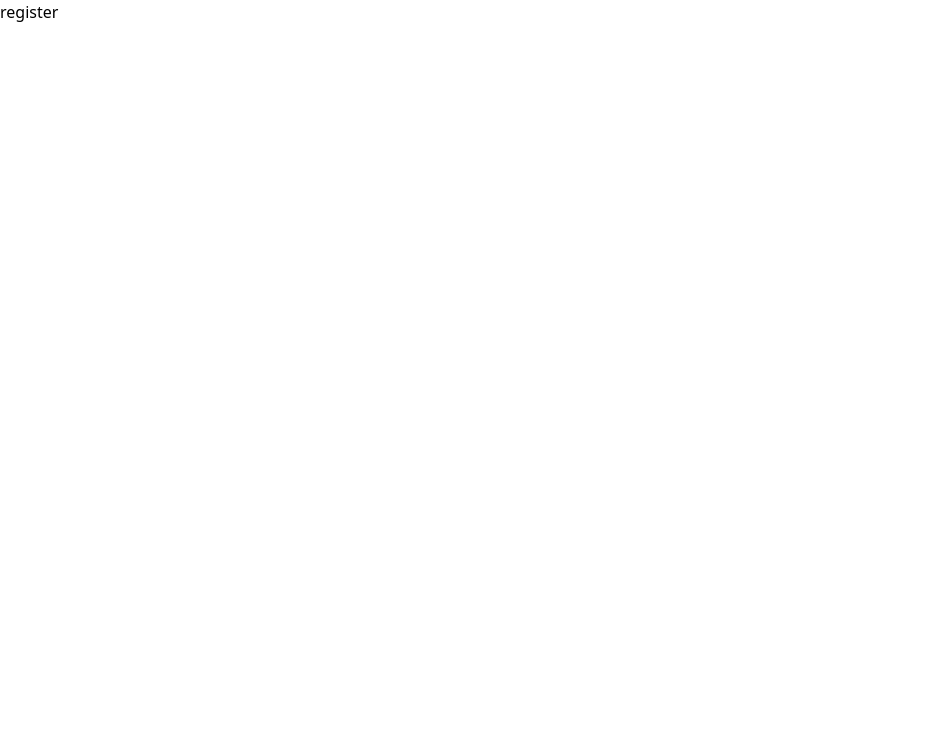
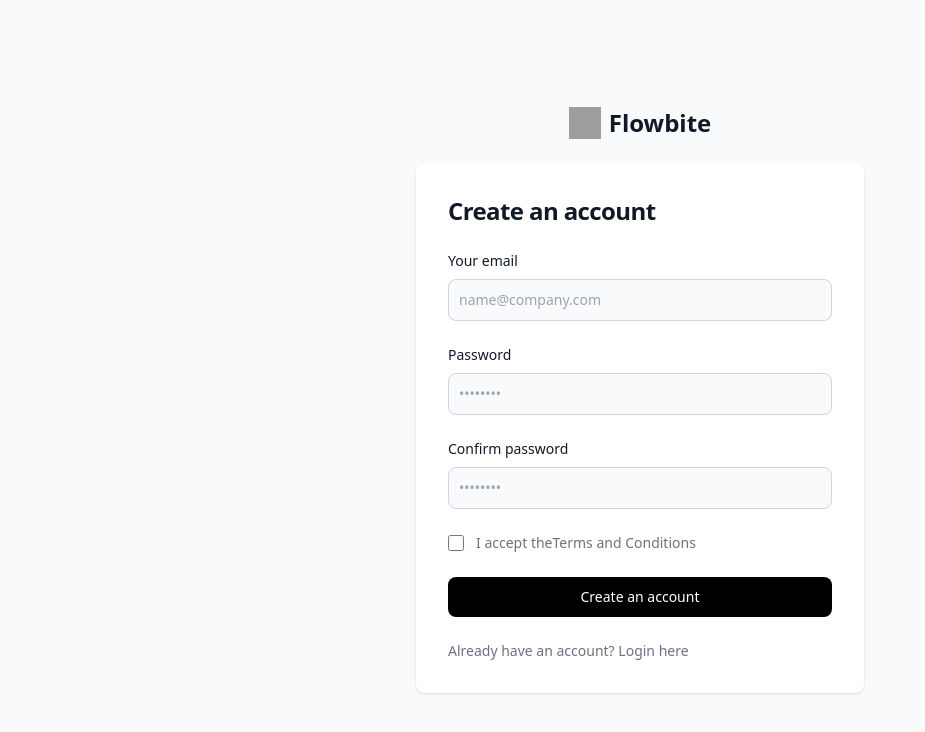
Before and after one commit to mihir1811/my-ecom-frontend, a React (Vite) app: page /register in a window 1280 px wide. Shown: the top 732 px of the page, without its empty margins (0-925 px from the left). Built offline with nearby package versions, Linux system fonts and the light colour scheme; grey boxes are pictures that could not be loaded.

Commit message:
add redux

```diff
--- a/config.js
+++ b/config.js
@@ -1 +1 @@
-export const API_URL = "http://localhost:5000"
+export const API_URL = "http://localhost:5000/api"
--- a/src/App.jsx
+++ b/src/App.jsx
@@ -1,7 +1,7 @@
 import { useState } from "react";
 import "./App.css";
 import ThemeProvider from "./ThemeProvider";
-import { Routes, Route, BrowserRouter, Navigate } from "react-router-dom";
+import { Routes, Route, BrowserRouter } from "react-router-dom";
 import Home from "./pages/Home";
 import { Provider } from "react-redux";
 import store from "./redux/store";
@@ -11,6 +11,7 @@ import Products from "./pages/Products";
 import PageNotFound from "./pages/PageNotFound";
 import SignInPage from "./pages/SignInPage/SignInPage";
 import UserLogin from "./pages/authPages/UserLogin";
+import UserSignup from "./pages/authPages/UserSignup";
 
 function App() {
   const [userRole, setUserRole] = useState("user");
@@ -28,10 +29,13 @@ function App() {
           <BrowserRouter>
             <Routes>
               <Route path="/" element={<h1>home</h1>} />
-              <Route path="/seller/register" element={<h1>new seller register</h1>} />
+              <Route
+                path="/seller/register"
+                element={<h1>new seller register</h1>}
+              />
               <Route path="/seller/login" element={<h1>new seller login</h1>} />
               <Route path="/login" element={<UserLogin />} />
-              <Route path="/register" element={<h1>register</h1>} />
+              <Route path="/register" element={<UserSignup />} />
               <Route
                 path="/home"
                 element={
@@ -45,6 +49,7 @@ function App() {
               <Route path="/about" element={<About />} />
               <Route path="/contact-us" element={<Contact />} />
               <Route path="/products" element={<Products />} />
+              <Route path="/terms-and-conditions" element={<h1>terms page</h1>} />
               <Route path="*" element={<PageNotFound />} />
               {/* This line should be at the end */}
             </Routes>
--- a/src/components/Header.jsx
+++ b/src/components/Header.jsx
@@ -10,7 +10,6 @@ const Header = () => {
   const dispatch = useDispatch();
   const userData = useSelector((data) => data.userData);
   const [isCartOpen, setIsCartOpen] = useState(false);
-  console.log(userData, "AErhhjstjty");
 
   return (
     <>
--- /dev/null
+++ b/src/components/Loader.jsx
@@ -0,0 +1,12 @@
+export const Loader = () => {
+    return (
+      <div className="loader-container fixed inset-0 z-50 flex justify-center items-center bg-black bg-opacity-50">
+        <div
+          className="inline-block h-12 w-12 animate-spin rounded-full border-4 border-solid border-current border-r-transparent align-[-0.125em] motion-reduce:animate-[spin_1.5s_linear_infinite] text-[#00FF00]"
+          role="status"
+        >
+          <span className="sr-only">Loading...</span>
+        </div>
+      </div>
+    );
+  };
--- /dev/null
+++ b/src/pages/authPages/UserSignup.jsx
@@ -0,0 +1,165 @@
+import React from "react";
+import { useForm } from "react-hook-form";
+import axios from "axios";
+import { API_URL } from "../../../config";
+import { Link } from "react-router-dom";
+
+const UserSignup = () => {
+  const { register, handleSubmit, watch, formState: { errors } } = useForm({
+    defaultValues: {
+      email: "",
+      password: "",
+      confirmPassword: "",
+    },
+  });
+
+  const handleSignUp = async (data) => {
+    try {
+      const res = await axios.post(`${API_URL}/auth/register`, data); // Changed to signup endpoint
+      console.log(res);
+    } catch (error) {
+      console.log(error);
+    }
+  };
+
+  return (
+    <section className="bg-gray-50 dark:bg-gray-900">
+      <div className="flex flex-col items-center justify-center px-6 py-8 mx-auto md:h-screen lg:py-0">
+        <a
+          href="#"
+          className="flex items-center mb-6 text-2xl font-semibold text-gray-900 dark:text-white"
+        >
+          <img
+            className="w-8 h-8 mr-2"
+            src="https://flowbite.s3.amazonaws.com/blocks/marketing-ui/logo.svg"
+            alt="logo"
+          />
+          Flowbite
+        </a>
+        <div className="w-full bg-white rounded-lg shadow dark:border md:mt-0 sm:max-w-md xl:p-0 dark:bg-gray-800 dark:border-gray-700">
+          <div className="p-6 space-y-4 md:space-y-6 sm:p-8">
+            <h1 className="text-xl font-bold leading-tight tracking-tight text-gray-900 md:text-2xl dark:text-white">
+              Create an account
+            </h1>
+            <form
+              className="space-y-4 md:space-y-6"
+              onSubmit={handleSubmit((data) => {
+                handleSignUp(data);
+              })}
+            >
+              <div>
+                <label
+                  htmlFor="email"
+                  className="block mb-2 text-sm font-medium text-gray-900 dark:text-white"
+                >
+                  Your email
+                </label>
+                <input
+                  type="email"
+                  name="email"
+                  id="email"
+                  className="bg-gray-50 border border-gray-300 text-gray-900 sm:text-sm rounded-lg focus:ring-primary-600 focus:border-primary-600 block w-full p-2.5 dark:bg-gray-700 dark:border-gray-600 dark:placeholder-gray-400 dark:text-white dark:focus:ring-blue-500 dark:focus:border-blue-500"
+                  placeholder="name@company.com"
+                  required=""
+                  {...register("email", { required: true })}
+                />
+                {errors.email && (
+                  <p className="text-red-500 text-sm">Email is required.</p>
+                )}
+              </div>
+              <div>
+                <label
+                  htmlFor="password"
+                  className="block mb-2 text-sm font-medium text-gray-900 dark:text-white"
+                >
+                  Password
+                </label>
+                <input
+                  type="password"
+                  name="password"
+                  id="password"
+                  placeholder="••••••••"
+                  className="bg-gray-50 border border-gray-300 text-gray-900 sm:text-sm rounded-lg focus:ring-primary-600 focus:border-primary-600 block w-full p-2.5 dark:bg-gray-700 dark:border-gray-600 dark:placeholder-gray-400 dark:text-white dark:focus:ring-blue-500 dark:focus:border-blue-500"
+                  required=""
+                  {...register("password", { required: true })}
+                />
+                {errors.password && (
+                  <p className="text-red-500 text-sm">Password is required.</p>
+                )}
+              </div>
+              <div>
+                <label
+                  htmlFor="confirmPassword"
+                  className="block mb-2 text-sm font-medium text-gray-900 dark:text-white"
+                >
+                  Confirm password
+                </label>
+                <input
+                  type="password"
+                  name="confirmPassword"
+                  id="confirmPassword"
+                  placeholder="••••••••"
+                  className="bg-gray-50 border border-gray-300 text-gray-900 sm:text-sm rounded-lg focus:ring-primary-600 focus:border-primary-600 block w-full p-2.5 dark:bg-gray-700 dark:border-gray-600 dark:placeholder-gray-400 dark:text-white dark:focus:ring-blue-500 dark:focus:border-blue-500"
+                  required=""
+                  {...register("confirmPassword", {
+                    required: true,
+                    validate: (value) => value === watch("password"),
+                  })}
+                />
+                {errors.confirmPassword && (
+                  <p className="text-red-500 text-sm">
+                    {errors.confirmPassword.type === "validate"
+                      ? "Passwords do not match."
+                      : "Confirm Password is required."}
+                  </p>
+                )}
+              </div>
+              <div className="flex items-start">
+                <div className="flex items-center h-5">
+                  <input
+                    id="terms"
+                    aria-describedby="terms"
+                    type="checkbox"
+                    className="w-4 h-4 border border-gray-300 rounded bg-gray-50 focus:ring-3 focus:ring-primary-300 dark:bg-gray-700 dark:border-gray-600 dark:focus:ring-primary-600 dark:ring-offset-gray-800"
+                    required=""
+                  />
+                </div>
+                <div className="ml-3 text-sm">
+                  <label
+                    htmlFor="terms"
+                    className="font-light text-gray-500 dark:text-gray-300"
+                  >
+                    I accept the
+                    <Link
+                      className="font-medium text-primary-600 hover:underline dark:text-primary-500"
+                      to="/terms-and-conditions"
+                    >
+                      Terms and Conditions
+                    </Link>
+                  </label>
+                </div>
+              </div>
+              <button
+                type="submit"
+                className="w-full disabled:bg-[#222] text-white bg-black hover:bg-primary-700 focus:ring-4 focus:outline-none focus:ring-yellow-50 font-medium rounded-lg text-sm px-5 py-2.5 text-center dark:bg-primary-600 dark:hover:bg-primary-700"
+              >
+                Create an account
+              </button>
+              <p className="text-sm font-light text-gray-500 dark:text-gray-400">
+                Already have an account?{" "}
+                <Link
+                  to="/login"
+                  className="font-medium text-primary-600 hover:underline dark:text-primary-500"
+                >
+                  Login here
+                </Link>
+              </p>
+            </form>
+          </div>
+        </div>
+      </div>
+    </section>
+  );
+};
+
+export default UserSignup;
--- a/src/redux/actions/usersActions.js
+++ /dev/null
@@ -1,14 +0,0 @@
-import axios from "axios";
-
-const GET_USER_DATA = 'GET_USER_DATA';
-
-export const fetchUsers = () => {
-  return async (dispatch) => {
-    try {
-      const response = await axios.get('/api/products');
-      dispatch({ type: 'FETCH_PRODUCTS_SUCCESS', payload: response.data });
-    } catch (error) {
-      dispatch({ type: 'FETCH_PRODUCTS_FAILURE', payload: error.message });
-    }
-  };
-};
--- a/src/redux/reducers.js
+++ /dev/null
@@ -1,10 +0,0 @@
-// reducers.js
-import { combineReducers } from 'redux';
-import someReducer from './reducers/userReducer';
-
-const rootReducer = combineReducers({
-  userData: someReducer,
-  // Add other reducers here as needed
-});
-
-export default rootReducer;
--- /dev/null
+++ b/src/redux/reducers/index.js
@@ -0,0 +1,12 @@
+import { combineReducers } from "@reduxjs/toolkit";
+import uiReducer from "./uiSlice"
+import userReducer from "./userslice"
+
+
+const rootReducer = combineReducers({
+    ui:uiReducer ,
+    user:userReducer
+    // Add other reducers here for different parts of your e-commerce app state
+  });
+
+  export default rootReducer;
--- /dev/null
+++ b/src/redux/reducers/uiSlice.js
@@ -0,0 +1,44 @@
+import { createSlice } from "@reduxjs/toolkit";
+
+
+const initialState = {
+    isLoading: false,
+    isSideBarSmall: false,
+    selectedTab: "Dashboard",
+    screenSize: {
+      height: window.innerHeight,
+      width: window.innerWidth,
+    },
+  };
+
+  const uiSlice = createSlice({
+    name: 'ui', // Name for your slice
+    initialState,
+    reducers: {
+      setLoading(state, action) {
+        state.isLoading = action.payload;
+      },
+      setSideBarSmall(state, action) {
+        state.isSideBarSmall = action.payload;
+      },
+      setSelectedTab(state, action) {
+        state.selectedTab = action.payload;
+      },
+      updateScreenSize(state) {
+        state.screenSize = {
+          height: window.innerHeight,
+          width: window.innerWidth,
+        };
+      },
+    },
+  });
+
+
+  export const { setLoading, setSideBarSmall, setSelectedTab, updateScreenSize } = uiSlice.actions;
+  export default uiSlice.reducer;
+
+
+//   // Add event listener (consider using a custom hook for this logic)
+// window.addEventListener("resize", () => {
+//     store.dispatch(updateScreenSize());
+//   });
--- a/src/redux/store.js
+++ b/src/redux/store.js
@@ -1,8 +1,8 @@
-import { configureStore } from '@reduxjs/toolkit';
-import rootReducer from './reducers'; // Import your root reducer
+import { configureStore } from "@reduxjs/toolkit";
+import rootReducer from "./reducers";
 
 const store = configureStore({
-  reducer: rootReducer,
-});
+    reducer:rootReducer
+})
 
 export default store;
```
Also changed, not shown: src/pages/authPages/UserLogin.jsx (+22 -20 lines), src/redux/reducers/userslice.js (renamed from src/redux/reducers/userReducer.js).
